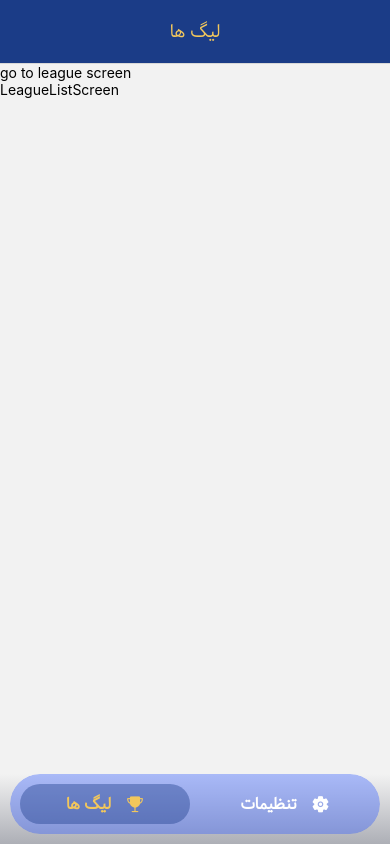
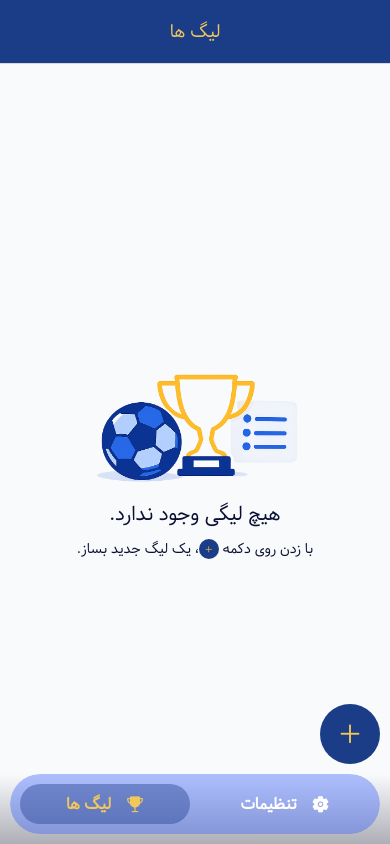
Before and after one commit to hamedghaaderi/League-builder, a React Native app: screen /LeagueList in a window 390 px wide. Built offline with nearby package versions, Linux system fonts and the light colour scheme.

Commit message:
feat: create league list page structure and style it. also create empty league styles.

```diff
--- a/screens/league-list-screen.js
+++ b/screens/league-list-screen.js
@@ -1,21 +1,159 @@
-import { useNavigation } from "@react-navigation/native";
-import { Pressable, Text, View } from "react-native";
+import { useState, useRef, useEffect } from "react";
+import {
+  Pressable,
+  StyleSheet,
+  Text,
+  View,
+  Animated,
+  Image,
+} from "react-native";
+import GlobalStyles from "../constants/colors";
+import { Ionicons } from "@expo/vector-icons";
 
 const LeagueListScreen = () => {
-  const { navigate } = useNavigation();
+  const [showAddOptions, setShowAddOptions] = useState(false);
+
+  const rotateAnim = useRef(new Animated.Value(0)).current;
+
+  const rotate = rotateAnim.interpolate({
+    inputRange: [0, 1],
+    outputRange: ["0deg", "135deg"],
+  });
+  const scale = rotateAnim.interpolate({
+    inputRange: [0, 1],
+    outputRange: [0, 1],
+  });
+  const handleAdd = () => {
+    setShowAddOptions((_prev) => !_prev);
+  };
+
+  useEffect(() => {
+    Animated.timing(rotateAnim, {
+      toValue: showAddOptions ? 1 : 0,
+      duration: 250,
+      useNativeDriver: true,
+    }).start();
+  }, [showAddOptions]);
 
   return (
-    <View>
-      <Pressable
-        onPress={() => {
-          navigate("League");
-        }}
-      >
-        <Text>go to league screen</Text>
-      </Pressable>
-      <Text>LeagueListScreen</Text>
+    <View style={styles.container}>
+      <View style={styles.emptyContainer}>
+        <Image
+          source={require("../assets/images/empty-league.png")}
+          style={styles.emptyImage}
+          resizeMode="contain"
+        />
+        <Text style={styles.emptyText}>هیچ لیگی وجود ندارد.</Text>
+        <Text style={styles.emptySubtitle}>
+          با زدن روی دکمه{" "}
+          <View style={styles.emptyButton}>
+            <Ionicons name="add" style={styles.emptyIcon} />
+          </View>
+          ، یک لیگ جدید بساز.
+        </Text>
+      </View>
+      <Animated.View style={[styles.addButton, { transform: [{ rotate }] }]}>
+        <Pressable onPress={handleAdd}>
+          <Ionicons name="add" style={styles.addIcon} />
+        </Pressable>
+      </Animated.View>
+      <Animated.View style={[styles.createButton, { transform: [{ scale }] }]}>
+        <Pressable>
+          <Ionicons name="create" style={styles.icon} />
+        </Pressable>
+      </Animated.View>
+      <Animated.View style={[styles.importButton, { transform: [{ scale }] }]}>
+        <Pressable>
+          <Ionicons name="enter" style={styles.icon} />
+        </Pressable>
+      </Animated.View>
     </View>
   );
 };
 
 export default LeagueListScreen;
+
+const styles = StyleSheet.create({
+  container: {
+    flex: 1,
+    backgroundColor: GlobalStyles.colors.background,
+    paddingTop: 10,
+    paddingHorizontal: 20,
+    paddingBottom: 0,
+    position: "relative",
+  },
+  emptyContainer: {
+    flex: 1,
+    alignItems: "center",
+    justifyContent: "center",
+  },
+  emptyImage: {
+    height: 140,
+  },
+  emptyText: {
+    fontFamily: "samim",
+    fontSize: 20,
+    textAlign: "center",
+    color: GlobalStyles.colors.textPrimary,
+    marginBottom: 8,
+  },
+  emptySubtitle: {
+    fontFamily: "samim",
+    fontSize: 14,
+    textAlign: "center",
+    color: GlobalStyles.colors.textPrimary,
+  },
+  emptyButton: {
+    width: 20,
+    height: 20,
+    alignItems: "center",
+    justifyContent: "center",
+    backgroundColor: GlobalStyles.colors.primary,
+    borderRadius: "100%",
+  },
+  emptyIcon: {
+    fontSize: 10,
+    color: GlobalStyles.colors.accent,
+  },
+  addButton: {
+    position: "absolute",
+    right: 10,
+    bottom: 80,
+    width: 60,
+    height: 60,
+    alignItems: "center",
+    justifyContent: "center",
+    backgroundColor: GlobalStyles.colors.primary,
+    borderRadius: "100%",
+  },
+  addIcon: {
+    fontSize: 30,
+    color: GlobalStyles.colors.accent,
+  },
+  createButton: {
+    position: "absolute",
+    right: 20,
+    bottom: 150,
+    alignItems: "center",
+    justifyContent: "center",
+    width: 40,
+    height: 40,
+    borderRadius: "100%",
+    backgroundColor: GlobalStyles.colors.secondary,
+  },
+  importButton: {
+    position: "absolute",
+    right: 20,
+    bottom: 200,
+    alignItems: "center",
+    justifyContent: "center",
+    width: 40,
+    height: 40,
+    borderRadius: "100%",
+    backgroundColor: GlobalStyles.colors.secondary,
+  },
+  icon: {
+    fontSize: 18,
+    color: GlobalStyles.colors.accent,
+  }
+});
```
Also changed, not shown: assets/images/empty-league.png (added).
